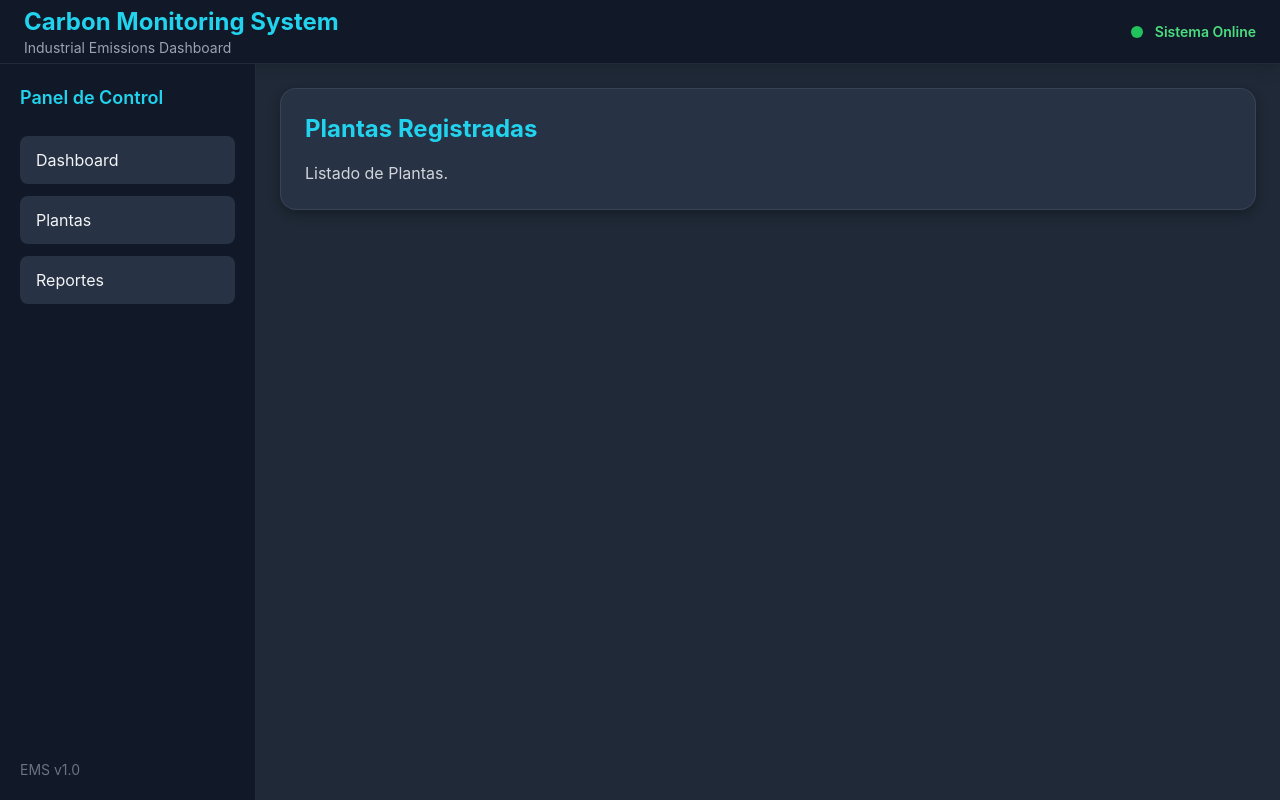
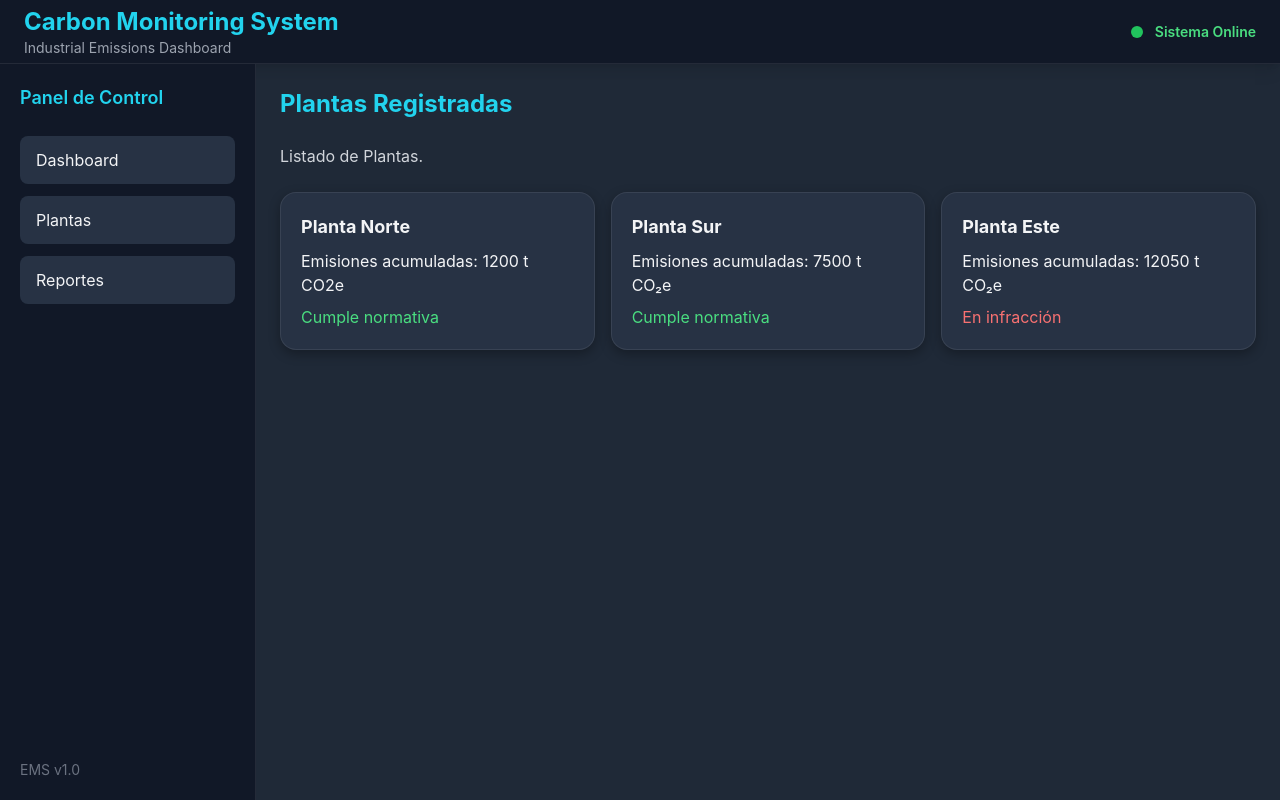
Before and after one commit to FlorLlosa/monitoreo_emisiones_huella, a Vue app: page / in a window 1280 px wide. Both pictures are taken after a click on the button "Plantas". Built offline with nearby package versions, Linux system fonts and the light colour scheme.

Commit message:
feat(ui): mejora visual de Plantas y Reportes

```diff
--- a/src/view/Home.vue
+++ b/src/view/Home.vue
@@ -58,17 +58,70 @@ export default defineComponent({
 
         <!-- Dashboard -->
         <CarbonDashboard v-if="currentView === 'dashboard'" />
+
         <!-- Plantas -->
-        <div v-else-if="currentView === 'plants'" class="industrial-card p-6">
+        <div v-else-if="currentView === 'plants'" class="space-y-6">
           <h2 class="text-2xl font-bold text-energy-accent mb-4">Plantas Registradas</h2>
           <p class="text-gray-300">Listado de Plantas.</p>
+
+          <div class="grid md:grid-cols-3 gap-4">
+            <div class="industrial-card p-5 border border-cyan-500 rounded-xl">
+              <h3 class="text-lg font-bold">Planta Norte</h3>
+              <p class="mt-2">Emisiones acumuladas: 1200 t CO2e</p>
+              <p class="text-green-400 mt-2">Cumple normativa</p>
+            </div>
+
+            <div class="industrial-card p-5 border border-cyan-500 rounded-xl">
+              <h3 class="text-lg font-bold">Planta Sur</h3>
+              <p class="mt-2">Emisiones acumuladas: 7500 t CO₂e</p>
+              <p class="text-green-400 mt-2">Cumple normativa</p>
+            </div>
+
+            <div class="industrial-card p-5 border border-red-500 rounded-xl">
+              <h3 class="text-lg font-bold">Planta Este</h3>
+              <p class="mt-2">Emisiones acumuladas: 12050 t CO₂e</p>
+              <p class="text-red-400 mt-2">En infracción</p>
+            </div>
+
+          </div>
+
         </div>
         <!--Reportes-->
         <div v-else-if= "currentView === 'reports'" class="industrial-card p-6">
-          <h2 class="text-2xl font-bold text-energy-accent mb-4">Reportes</h2>
-          <p class="text-gray-300">Módulo preparado para exportación PDF</p>
+          <h2 class="text-2xl font-bold text-energy-accent mb-6">Reportes de Emisiones</h2>
 
-          <button class="mt-4 px-4 py-2 rounded-lg bg-cyan-600 hover:bg-cyan-700">Descargar PDF</button>
+          <table class="w-full text-left">
+            <thead>
+              <tr class="border-b border-gray-600">
+                <th class="p-3">Planta</th>
+                <th class="p-3">Estado</th>
+                <th class="p-3">Acción</th>
+              </tr>
+            </thead>
+
+            <tbody>
+              <tr class="border-b border-gray-700">
+                <td class="p-3">Planta Norte</td>
+                <td class="p-3 text-green-400">Cumple</td>
+                <td class="p-3">
+                  <button class="px-3 py-2 rounded-lg bg-cyan-600 hover:bg-cyan-700">Descargar PDF</button>
+                </td>
+              </tr>
+
+              <tr class="border-b border-gray-700">
+                <td class="p-3">Planta Sur</td>
+                <td class="p-3 text-green-400">Cumple</td>
+                <td class="p-3">
+                  <button class="px-3 py-2 rounded-lg bg-cyan-600 hover:bg-cyan-700">Descargar PDF</button>
+                </td>
+              </tr>
+            </tbody>
+
+          </table>
+
+          <div class="mt-6 p-4 rounded-lg border border-yellow-500 bg-yellow-500/10">
+            <p class="text-yellow-300">Funcionalidad preparada para generación automática de reportes PDF.</p>
+          </div>
         </div>
 
       </main>
```
